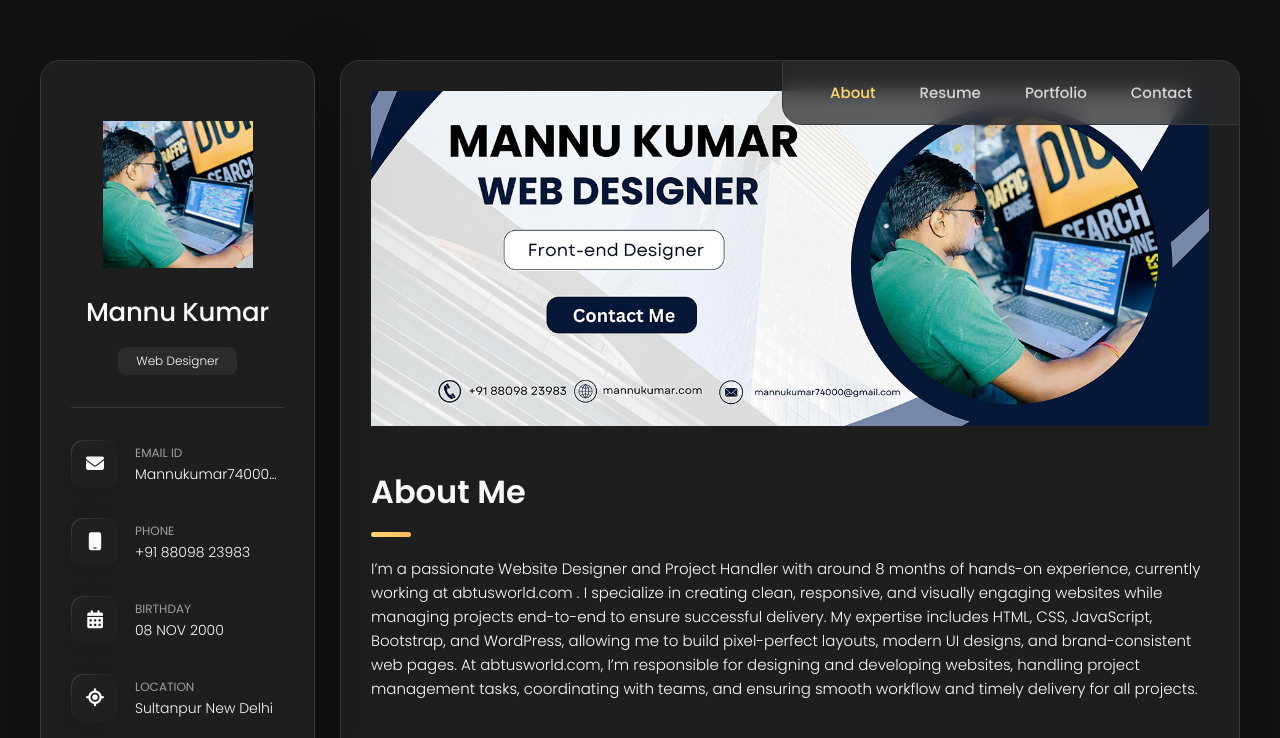
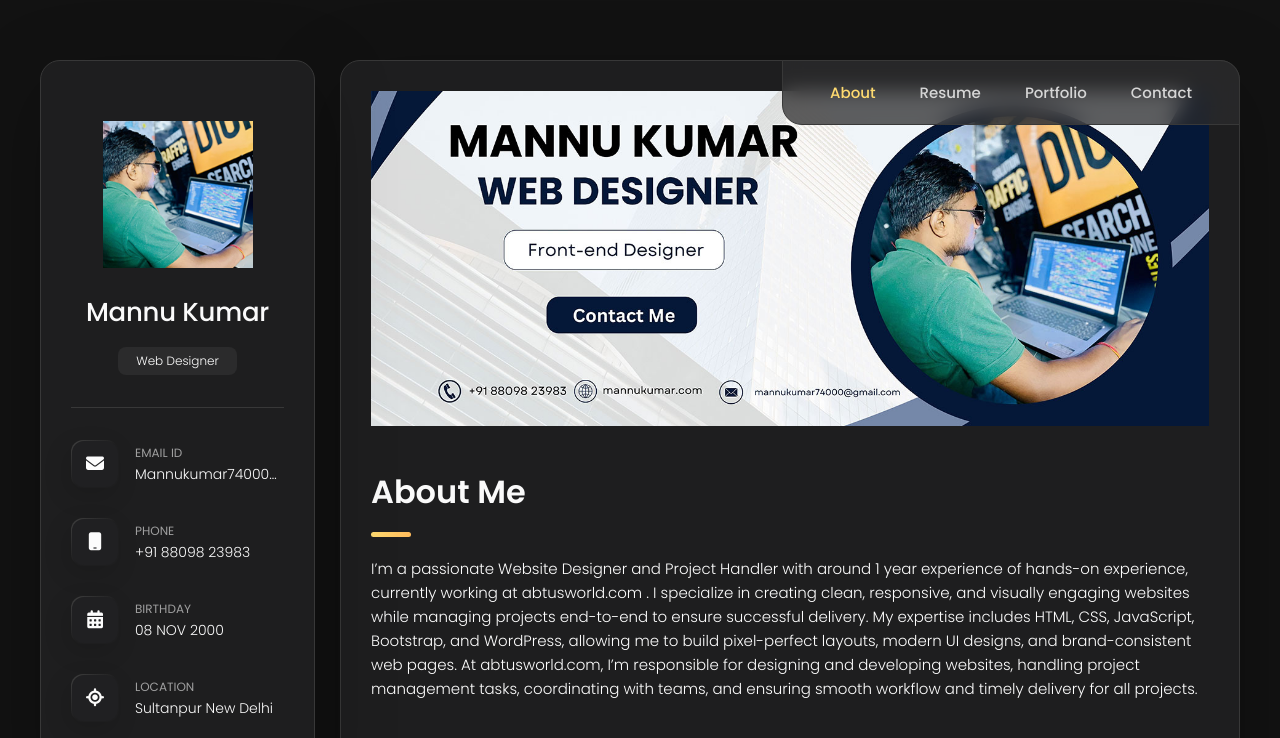
Before and after one commit to MannuDesign/portfolio, a plain HTML site: page index.html in a window 1280 px wide. Shown: the top 738 px of the page. Drawn offline with Linux system fonts and the light colour scheme.

Commit message:
Update index.html

```diff
--- a/index.html
+++ b/index.html
@@ -192,7 +192,7 @@
         <section class="about-text">
           <h2 class="h2 article-title"> About Me </h2>
           <p>
-          I’m a passionate Website Designer and Project Handler with around 8 months of hands-on experience, currently working at abtusworld.com
+          I’m a passionate Website Designer and Project Handler with around 1 year experience of hands-on experience, currently working at abtusworld.com
 . I specialize in creating clean, responsive, and visually engaging websites while managing projects end-to-end to ensure successful delivery.
 
 My expertise includes HTML, CSS, JavaScript, Bootstrap, and WordPress, allowing me to build pixel-perfect layouts, modern UI designs, and brand-consistent web pages.
```
